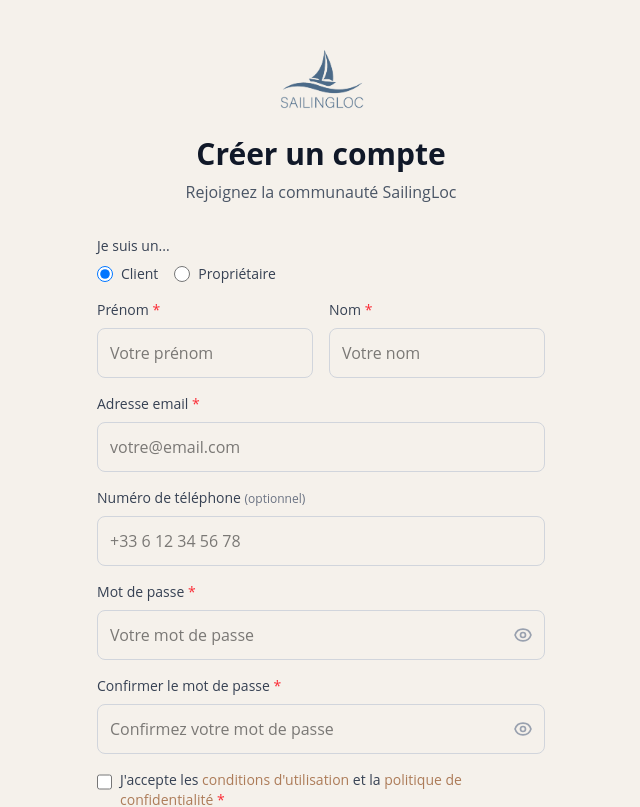
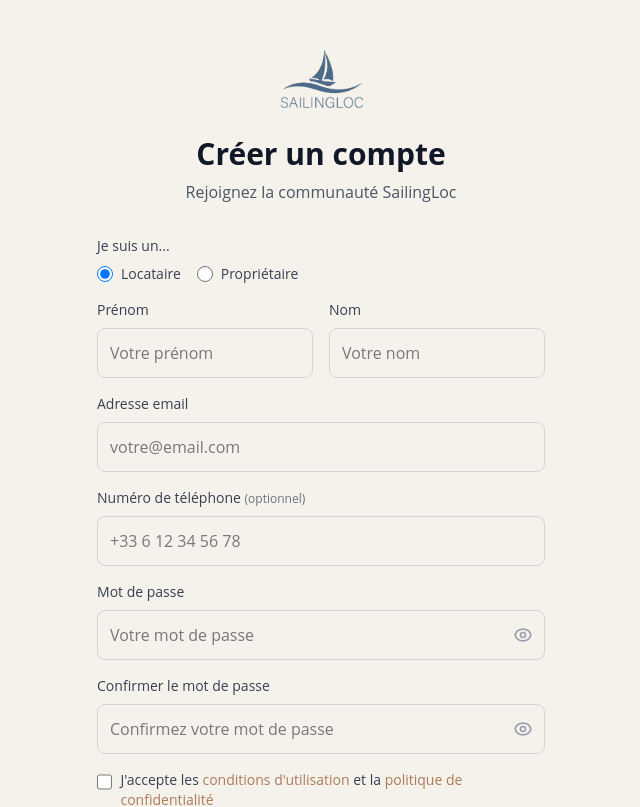
Before and after one commit to Yass8/DEVO23-G4-SAILINGLOC, a React (Vite) app in the folder front/: page /register in a window 1280 px wide. Shown: the top 807 px of the page, without its empty margins (319-959 px from the left). Built offline with nearby package versions, Linux system fonts and the light colour scheme; a web font is replaced by a local one.

Commit message:
fix: update user type label in registration form and improve layout structure for better readability

```diff
--- a/front/src/Client/pages/Register.jsx
+++ b/front/src/Client/pages/Register.jsx
@@ -11,7 +11,7 @@ const Register = () => {
     phone: "",
     password: "",
     confirm_password: "",
-    user_type: "client",
+    user_type: "locataire",
     accept_terms: false,
   });
   const [showPassword, setShowPassword] = useState(false);
@@ -82,29 +82,29 @@ const Register = () => {
   };
 
   return (
-    <main className="min-h-screen bg-[#F5F1EB] flex items-center justify-center py-12 px-4 sm:px-6 lg:px-8">
-      <section className="max-w-md w-full space-y-8">
+    <div className="min-h-screen bg-[#F5F1EB] flex items-center justify-center py-12 px-4 sm:px-6 lg:px-8">
+      <div className="max-w-md w-full space-y-8">
         {/* Logo et titre */}
-        <header className="text-center">
+        <div className="text-center">
           <img
             src={logo}
             alt="SailingLoc"
             className="mx-auto h-16 mb-6"
           />
-          <h1 className="text-3xl font-bold text-gray-900 mb-2">
+          <h2 className="text-3xl font-bold text-gray-900 mb-2">
             Créer un compte
-          </h1>
+          </h2>
           <p className="text-gray-600">
             Rejoignez la communauté SailingLoc
           </p>
-        </header>
+        </div>
 
         {/* Message d'erreur */}
         {error && (
-          <article className="bg-red-50 border border-red-200 rounded-lg p-4" role="alert" aria-live="polite">
+          <div className="bg-red-50 border border-red-200 rounded-lg p-4">
             <div className="flex">
               <div className="flex-shrink-0">
-                <svg className="h-5 w-5 text-red-400" fill="currentColor" viewBox="0 0 20 20" aria-hidden="true">
+                <svg className="h-5 w-5 text-red-400" fill="currentColor" viewBox="0 0 20 20">
                   <path fillRule="evenodd" d="M10 18a8 8 0 100-16 8 8 0 000 16zM8.707 7.293a1 1 0 00-1.414 1.414L8.586 10l-1.293 1.293a1 1 0 101.414 1.414L10 11.414l1.293 1.293a1 1 0 001.414-1.414L11.414 10l1.293-1.293a1 1 0 00-1.414-1.414L10 8.586 8.707 7.293z" clipRule="evenodd" />
                 </svg>
               </div>
@@ -114,38 +114,36 @@ const Register = () => {
                 </p>
               </div>
             </div>
-          </article>
+          </div>
         )}
 
         {/* Formulaire */}
-        <form className="mt-8 space-y-6" onSubmit={handleSubmit} noValidate>
-          <fieldset className="space-y-4">
-            <legend className="sr-only">Type d'utilisateur</legend>
-
+        <form className="mt-8 space-y-6" onSubmit={handleSubmit}>
+          <div className="space-y-4">
             {/* Type d'utilisateur */}
             <div>
-              <p className="block text-sm font-medium text-gray-700 mb-2" id="user-type-label">
+              <p className="block text-sm font-medium text-gray-700 mb-2">
                 Je suis un...
               </p>
-              <div className="flex space-x-4" role="radiogroup" aria-labelledby="user-type-label">
+              <div className="flex space-x-4">
                 <label className="flex items-center">
                   <input
                     type="radio"
                     name="user_type"
-                  value="client"
-                  checked={formData.user_type === "client"}
+                    value="locataire"
+                    checked={formData.user_type === "locataire"}
                     onChange={handleChange}
                     disabled={isLoading}
                     className="h-4 w-4 text-[#AD7C59] focus:ring-[#AD7C59] border-gray-300 disabled:opacity-50"
                   />
-                <span className="ml-2 text-sm text-gray-700">Client</span>
+                  <span className="ml-2 text-sm text-gray-700">Locataire</span>
                 </label>
                 <label className="flex items-center">
                   <input
                     type="radio"
                     name="user_type"
-                  value="owner"
-                  checked={formData.user_type === "owner"}
+                    value="proprietaire"
+                    checked={formData.user_type === "proprietaire"}
                     onChange={handleChange}
                     disabled={isLoading}
                     className="h-4 w-4 text-[#AD7C59] focus:ring-[#AD7C59] border-gray-300 disabled:opacity-50"
@@ -159,7 +157,7 @@ const Register = () => {
             <div className="grid grid-cols-1 sm:grid-cols-2 gap-4">
               <div>
                 <label htmlFor="firstName" className="block text-sm font-medium text-gray-700 mb-2">
-                  Prénom <span className="text-red-500" aria-label="requis">*</span>
+                  Prénom
                 </label>
                 <input
                   id="firstName"
@@ -175,7 +173,7 @@ const Register = () => {
               </div>
               <div>
                 <label htmlFor="lastName" className="block text-sm font-medium text-gray-700 mb-2">
-                  Nom <span className="text-red-500" aria-label="requis">*</span>
+                  Nom
                 </label>
                 <input
                   id="lastName"
@@ -194,7 +192,7 @@ const Register = () => {
             {/* Email */}
             <div>
               <label htmlFor="email" className="block text-sm font-medium text-gray-700 mb-2">
-                Adresse email <span className="text-red-500" aria-label="requis">*</span>
+                Adresse email
               </label>
               <input
                 id="email"
@@ -230,7 +228,7 @@ const Register = () => {
             {/* Mot de passe */}
             <div>
               <label htmlFor="password" className="block text-sm font-medium text-gray-700 mb-2">
-                Mot de passe <span className="text-red-500" aria-label="requis">*</span>
+                Mot de passe
               </label>
               <div className="relative">
                 <input
@@ -250,14 +248,13 @@ const Register = () => {
                   onClick={() => setShowPassword(!showPassword)}
                   disabled={isLoading}
                   className="absolute inset-y-0 right-0 pr-3 flex items-center text-gray-400 hover:text-[#AD7C59] transition-colors disabled:opacity-50"
-                  aria-label={showPassword ? "Masquer le mot de passe" : "Afficher le mot de passe"}
                 >
                   {showPassword ? (
-                    <svg className="h-5 w-5" fill="none" viewBox="0 0 24 24" stroke="currentColor" aria-hidden="true">
+                    <svg className="h-5 w-5" fill="none" viewBox="0 0 24 24" stroke="currentColor">
                       <path strokeLinecap="round" strokeLinejoin="round" strokeWidth={2} d="M13.875 18.825A10.05 10.05 0 0112 19c-4.478 0-8.268-2.943-9.543-7a9.97 9.97 0 011.563-3.029m5.858.908a3 3 0 114.243 4.243M9.878 9.878l4.242 4.242M9.878 9.878L3 3m6.878 6.878L21 21" />
                     </svg>
                   ) : (
-                    <svg className="h-5 w-5" fill="none" viewBox="0 0 24 24" stroke="currentColor" aria-hidden="true">
+                    <svg className="h-5 w-5" fill="none" viewBox="0 0 24 24" stroke="currentColor">
                       <path strokeLinecap="round" strokeLinejoin="round" strokeWidth={2} d="M15 12a3 3 0 11-6 0 3 3 0 016 0z" />
                       <path strokeLinecap="round" strokeLinejoin="round" strokeWidth={2} d="M2.458 12C3.732 7.943 7.523 5 12 5c4.478 0 8.268 2.943 9.542 7-1.274 4.057-5.064 7-9.542 7-4.477 0-8.268-2.943-9.542-7z" />
                     </svg>
@@ -269,7 +266,7 @@ const Register = () => {
             {/* Confirmation mot de passe */}
             <div>
               <label htmlFor="confirmPassword" className="block text-sm font-medium text-gray-700 mb-2">
-                Confirmer le mot de passe <span className="text-red-500" aria-label="requis">*</span>
+                Confirmer le mot de passe
               </label>
               <div className="relative">
                 <input
@@ -293,14 +290,13 @@ const Register = () => {
                   onClick={() => setShowConfirmPassword(!showConfirmPassword)}
                   disabled={isLoading}
                   className="absolute inset-y-0 right-0 pr-3 flex items-center text-gray-400 hover:text-[#AD7C59] transition-colors disabled:opacity-50"
-                  aria-label={showConfirmPassword ? "Masquer la confirmation du mot de passe" : "Afficher la confirmation du mot de passe"}
                 >
                   {showConfirmPassword ? (
-                    <svg className="h-5 w-5" fill="none" viewBox="0 0 24 24" stroke="currentColor" aria-hidden="true">
+                    <svg className="h-5 w-5" fill="none" viewBox="0 0 24 24" stroke="currentColor">
                       <path strokeLinecap="round" strokeLinejoin="round" strokeWidth={2} d="M13.875 18.825A10.05 10.05 0 0112 19c-4.478 0-8.268-2.943-9.543-7a9.97 9.97 0 011.563-3.029m5.858.908a3 3 0 114.243 4.243M9.878 9.878l4.242 4.242M9.878 9.878L3 3m6.878 6.878L21 21" />
                     </svg>
                   ) : (
-                    <svg className="h-5 w-5" fill="none" viewBox="0 0 24 24" stroke="currentColor" aria-hidden="true">
+                    <svg className="h-5 w-5" fill="none" viewBox="0 0 24 24" stroke="currentColor">
                       <path strokeLinecap="round" strokeLinejoin="round" strokeWidth={2} d="M15 12a3 3 0 11-6 0 3 3 0 016 0z" />
                       <path strokeLinecap="round" strokeLinejoin="round" strokeWidth={2} d="M2.458 12C3.732 7.943 7.523 5 12 5c4.478 0 8.268 2.943 9.542 7-1.274 4.057-5.064 7-9.542 7-4.477 0-8.268-2.943-9.542-7z" />
                     </svg>
@@ -308,7 +304,7 @@ const Register = () => {
                 </button>
               </div>
               {formData.confirm_password && formData.password !== formData.confirm_password && (
-                <p className="text-red-500 text-sm mt-1" role="alert" aria-live="polite">Les mots de passe ne correspondent pas</p>
+                <p className="text-red-500 text-sm mt-1">Les mots de passe ne correspondent pas</p>
               )}
             </div>
 
@@ -332,11 +328,10 @@ const Register = () => {
                 et la{" "}
                 <Link to="/privacy" className="text-[#AD7C59] hover:text-[#8B5A3C] transition-colors">
                   politique de confidentialité
-                </Link>{" "}
-                <span className="text-red-500" aria-label="requis">*</span>
+                </Link>
               </label>
             </div>
-          </fieldset>
+          </div>
 
           {/* Bouton d'inscription */}
           <div>
@@ -351,7 +346,7 @@ const Register = () => {
             >
               {isLoading ? (
                 <div className="flex items-center">
-                  <svg className="animate-spin -ml-1 mr-3 h-5 w-5 text-white" xmlns="http://www.w3.org/2000/svg" fill="none" viewBox="0 0 24 24" aria-hidden="true">
+                  <svg className="animate-spin -ml-1 mr-3 h-5 w-5 text-white" xmlns="http://www.w3.org/2000/svg" fill="none" viewBox="0 0 24 24">
                     <circle className="opacity-25" cx="12" cy="12" r="10" stroke="currentColor" strokeWidth="4"></circle>
                     <path className="opacity-75" fill="currentColor" d="M4 12a8 8 0 018-8V0C5.373 0 0 5.373 0 12h4zm2 5.291A7.962 7.962 0 014 12H0c0 3.042 1.135 5.824 3 7.938l3-2.647z"></path>
                   </svg>
@@ -361,11 +356,10 @@ const Register = () => {
                 "Créer mon compte"
               )}
             </button>
-
           </div>
 
           {/* Séparateur */}
-          <div className="relative" role="separator" aria-label="Séparateur">
+          <div className="relative">
             <div className="absolute inset-0 flex items-center">
               <div className="w-full border-t border-gray-300" />
             </div>
@@ -381,7 +375,7 @@ const Register = () => {
               disabled={isLoading}
               className="w-full flex justify-center items-center py-3 px-4 border border-gray-300 rounded-lg shadow-sm text-sm font-medium text-gray-700 bg-white hover:bg-gray-50 focus:outline-none focus:ring-2 focus:ring-offset-2 focus:ring-[#AD7C59] transition-colors disabled:opacity-50"
             >
-              <svg className="h-5 w-5 mr-2" viewBox="0 0 24 24" aria-hidden="true">
+              <svg className="h-5 w-5 mr-2" viewBox="0 0 24 24">
                 <path fill="#4285F4" d="M22.56 12.25c0-.78-.07-1.53-.2-2.25H12v4.26h5.92c-.26 1.37-1.04 2.53-2.21 3.31v2.77h3.57c2.08-1.92 3.28-4.74 3.28-8.09z"/>
                 <path fill="#34A853" d="M12 23c2.97 0 5.46-.98 7.28-2.66l-3.57-2.77c-.98.66-2.23 1.06-3.71 1.06-2.86 0-5.29-1.93-6.16-4.53H2.18v2.84C3.99 20.53 7.7 23 12 23z"/>
                 <path fill="#FBBC05" d="M5.84 14.09c-.22-.66-.35-1.36-.35-2.09s.13-1.43.35-2.09V7.07H2.18C1.43 8.55 1 10.22 1 12s.43 3.45 1.18 4.93l2.85-2.22.81-.62z"/>
@@ -395,7 +389,7 @@ const Register = () => {
               disabled={isLoading}
               className="w-full flex justify-center items-center py-3 px-4 border border-gray-300 rounded-lg shadow-sm text-sm font-medium text-gray-700 bg-white hover:bg-gray-50 focus:outline-none focus:ring-2 focus:ring-offset-2 focus:ring-[#AD7C59] transition-colors disabled:opacity-50"
             >
-              <svg className="h-5 w-5 mr-2" fill="currentColor" viewBox="0 0 24 24" aria-hidden="true">
+              <svg className="h-5 w-5 mr-2" fill="currentColor" viewBox="0 0 24 24">
                 <path d="M24 4.557c-.883.392-1.832.656-2.828.775 1.017-.609 1.798-1.574 2.165-2.724-.951.564-2.005.974-3.127 1.195-.897-.957-2.178-1.555-3.594-1.555-3.179 0-5.515 2.966-4.797 6.045-4.091-.205-7.719-2.165-10.148-5.144-1.29 2.213-.669 5.108 1.523 6.574-.806-.026-1.566-.247-2.229-.616-.054 2.281 1.581 4.415 3.949 4.89-.693.188-1.452.232-2.224.084.626 1.956 2.444 3.379 4.6 3.419-2.07 1.623-4.678 2.348-7.29 2.04 2.179 1.397 4.768 2.212 7.548 2.212 9.142 0 14.307-7.721 13.995-14.646.962-.695 1.797-1.562 2.457-2.549z"/>
               </svg>
               Continuer avec Twitter
@@ -403,7 +397,7 @@ const Register = () => {
           </div>
 
           {/* Lien de connexion */}
-          <footer className="text-center">
+          <div className="text-center">
             <p className="text-sm text-gray-600">
               Déjà un compte ?{" "}
               <Link
@@ -413,10 +407,10 @@ const Register = () => {
                 Se connecter
               </Link>
             </p>
-          </footer>
+          </div>
         </form>
-      </section>
-    </main>
+      </div>
+    </div>
   );
 };
 
```
Lines whose indentation alone changed are shown as unchanged.
